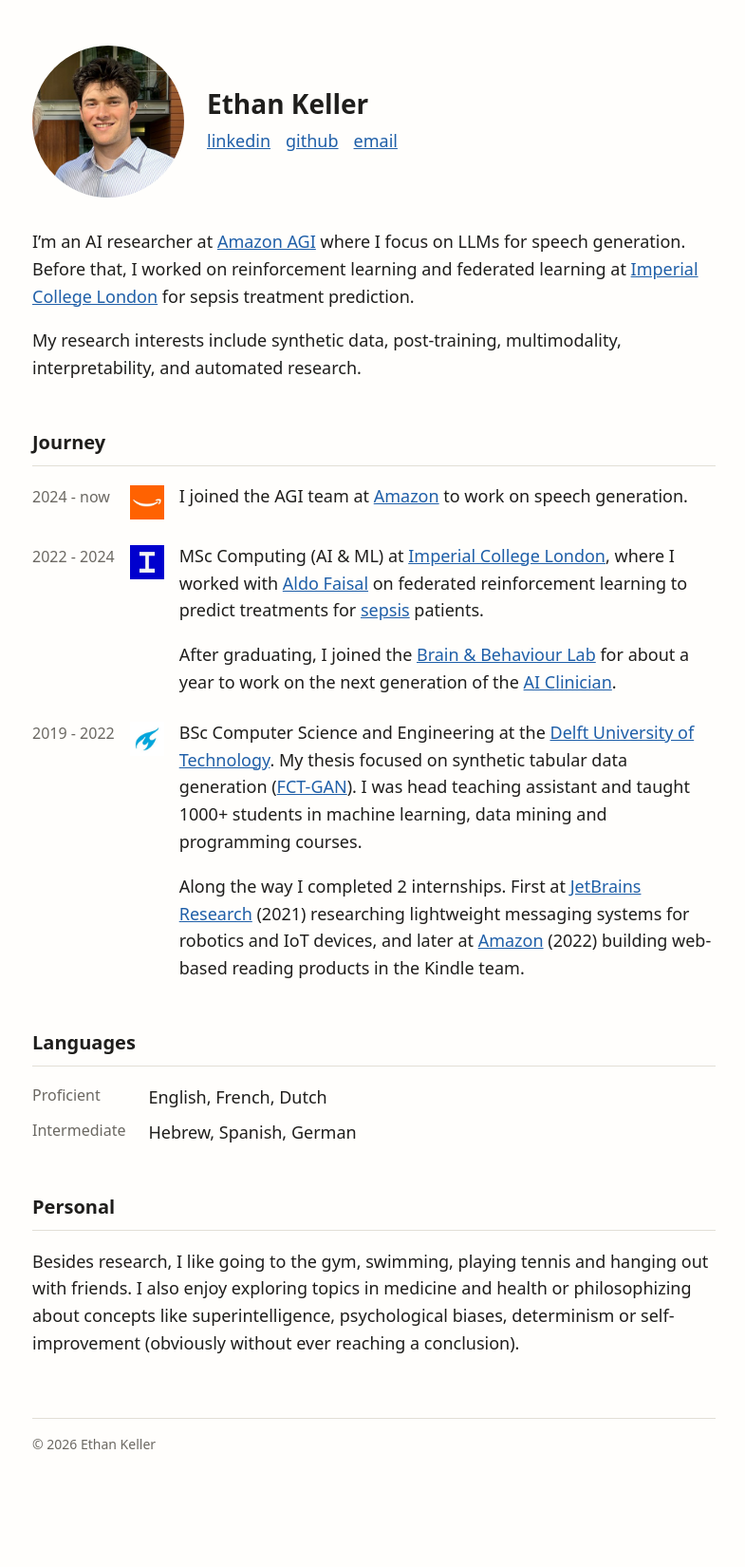
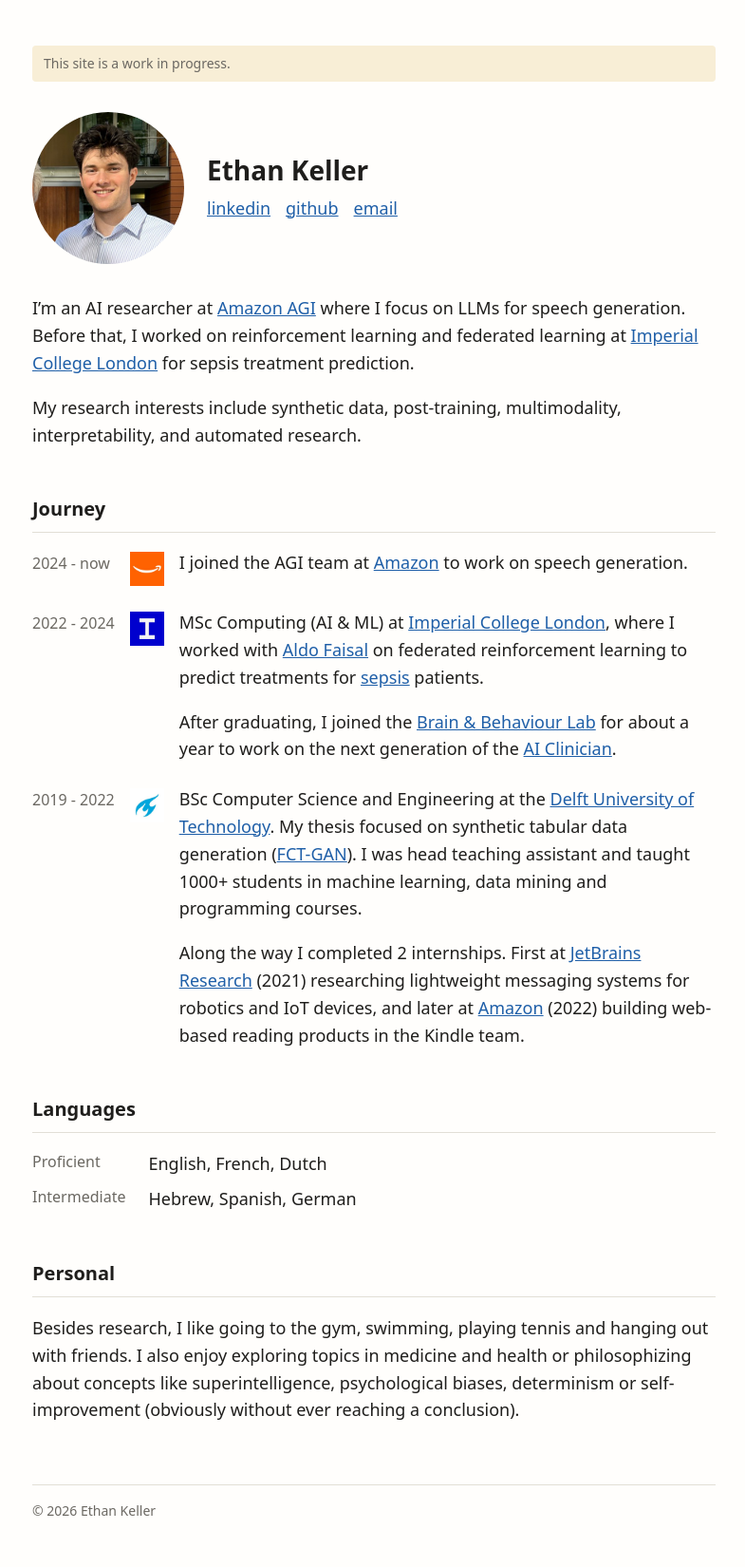
Before and after one commit to ethan-keller/ethan-keller.github.io, a Jekyll site: the page built from index.md, in a window 1280 px wide. Shown: the whole page at 95% size, without its empty margins (246-1031 px from the left). Built offline with Jekyll 4.4.1, drawn with Linux system fonts in a browser that asks for light colours; before the commit the page ends 1580 px from its top, so only the background shows below that.

Commit message:
Add a work-in-progress banner

```diff
--- a/_layouts/default.html
+++ b/_layouts/default.html
@@ -7,6 +7,7 @@
   <link rel="stylesheet" href="/main.css">
 </head>
 <body>
+  <p class="wip">This site is a work in progress.</p>
   {{ content }}
   <footer>© {{ 'now' | date: "%Y" }} Ethan Keller</footer>
 </body>
--- a/main.css
+++ b/main.css
@@ -3,6 +3,7 @@
   --fg:     #1f1e1c;
   --muted:  #6b6862;
   --rule:   #e2dfd6;
+  --note:   #f8eed6;
   --accent: #1f5fa8;
 }
 
@@ -26,6 +27,15 @@ h2 {
   padding-bottom: 0.5rem;
   border-bottom: 1px solid var(--rule);
   font-size: 1.25rem;
+}
+
+.wip {
+  margin: 0 0 2rem;
+  padding: 0.5rem 0.75rem;
+  border-radius: 0.25rem;
+  background: var(--note);
+  color: var(--muted);
+  font-size: 0.875rem;
 }
 
 .intro {
```
